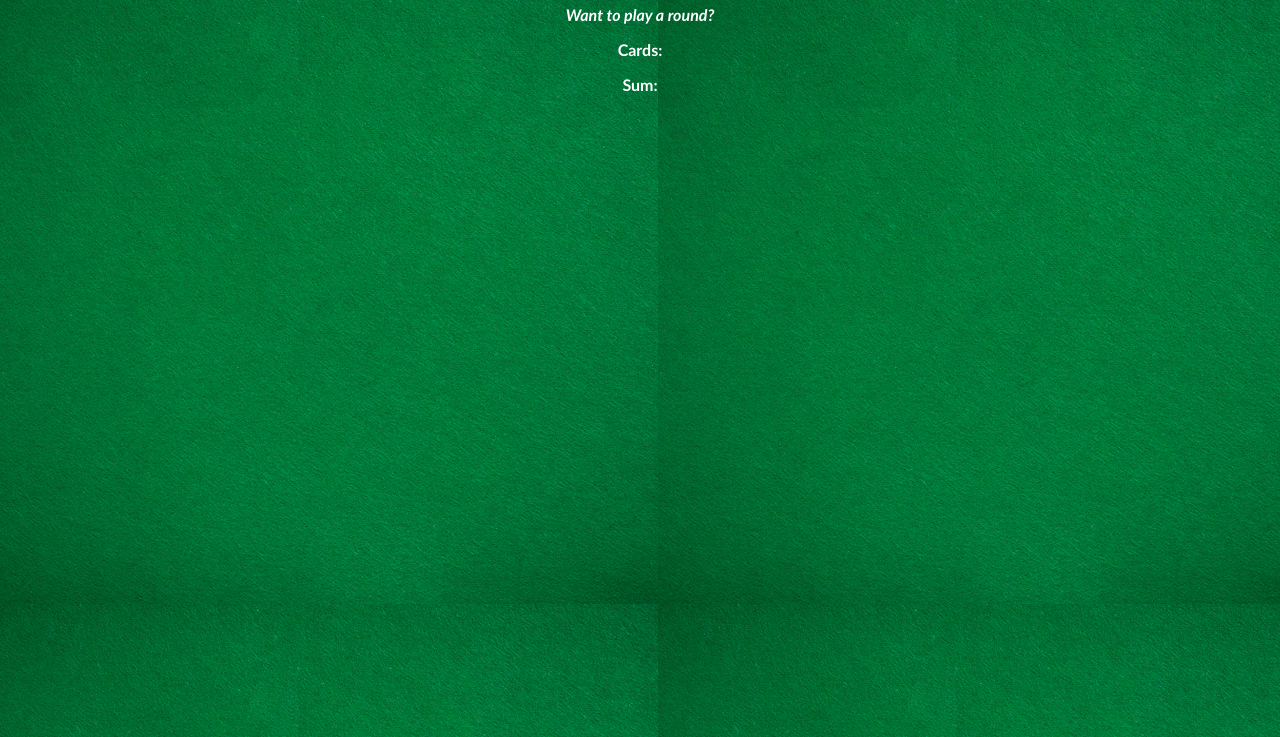
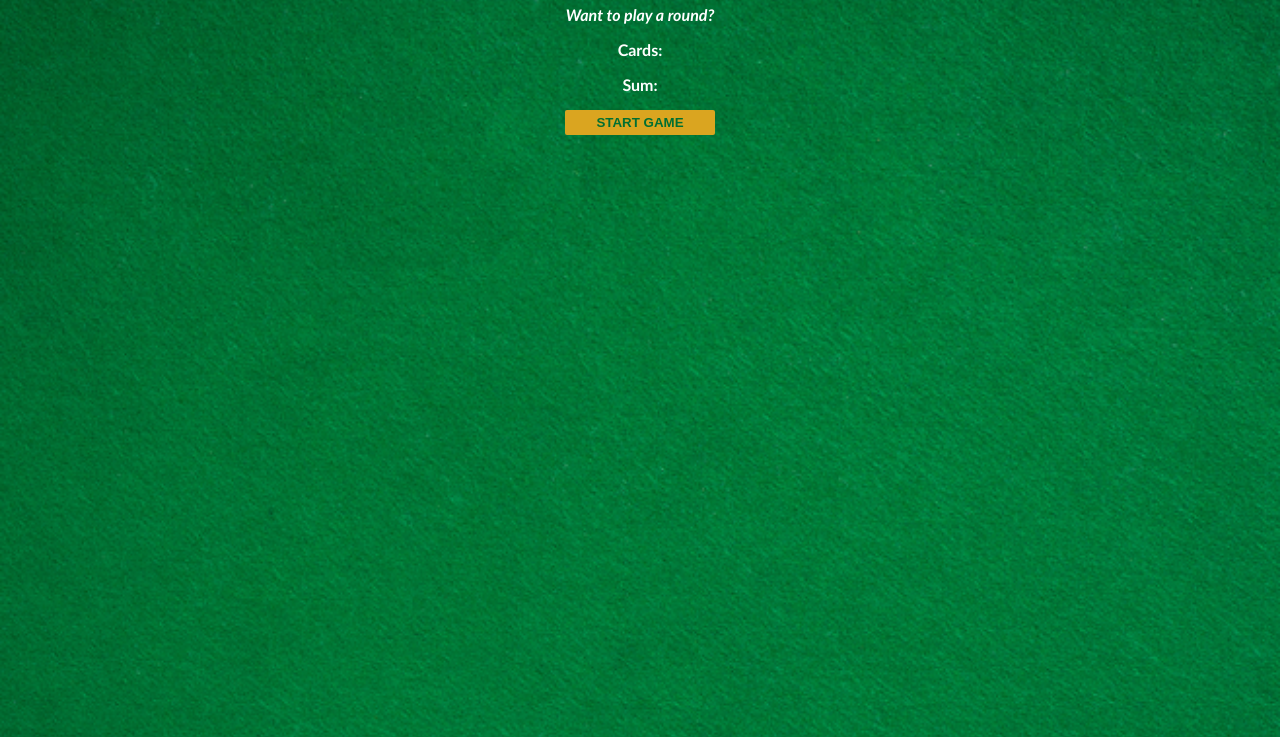
Before and after one commit to EmmanuelAjibokun/scrimba.com, a plain HTML site: page Black Jack/index.html in a window 1280 px wide. Shown: the part 63-800 px from the top of the page. Drawn offline with Linux system fonts and the light colour scheme.

Commit message:
add a start game button and eventListener

```diff
--- a/Black Jack/index.css
+++ b/Black Jack/index.css
@@ -3,6 +3,7 @@
 body {
   font-family: 'Trebuchet MS', 'Lucida Sans Unicode', 'Lucida Grande', 'Lucida Sans', Arial, sans-serif;
   background: url("./images/table.png");
+  background-size: cover;
   text-align: center;
   color: white;
   font-weight: 600;
@@ -15,3 +16,13 @@ h1 {
 #message-el {
     font-style: italic;
 }
+
+button {
+  color: #016f32;
+  width: 150px;
+  background: goldenrod;
+  border: none;
+  border-radius: 2px;
+  font-weight: 600;
+  padding: 5px 0;
+}
--- a/Black Jack/index.html
+++ b/Black Jack/index.html
@@ -8,5 +8,6 @@
         <p id="message-el">Want to play a round?</p>
         <p>Cards:</p>
         <p>Sum:</p>
+        <button onclick="startGame()">START GAME</button>
     </body>
 </html>
--- a/Black Jack/index.js
+++ b/Black Jack/index.js
@@ -5,6 +5,7 @@ let hasBlackJack = false;
 let isAlive = true;
 let message = "";
 
+function startGame() {
   if(sum <= 20) {
     message = "Do you want to draw a new card? 🙂";
   } else if (sum === 21) {
@@ -14,3 +15,5 @@ if(sum <= 20) {
     message = "You're out of the game! 😭";
     isAlive = false;
   }
+  console.log(message)
+}
```
Lines whose indentation alone changed are shown as unchanged.
